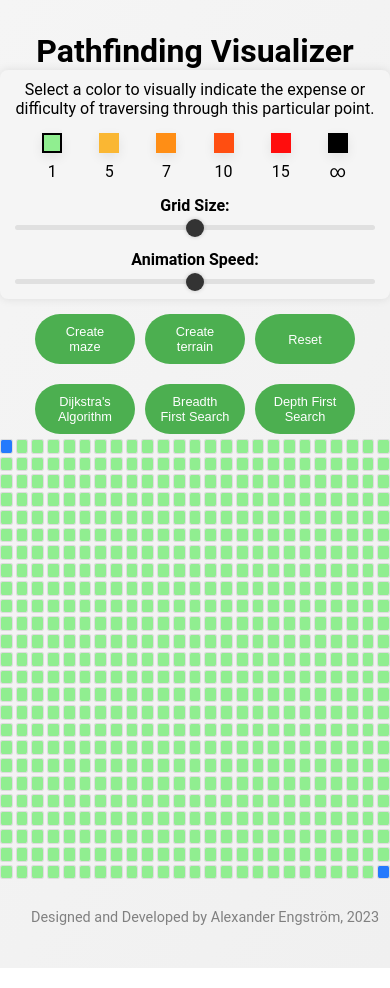
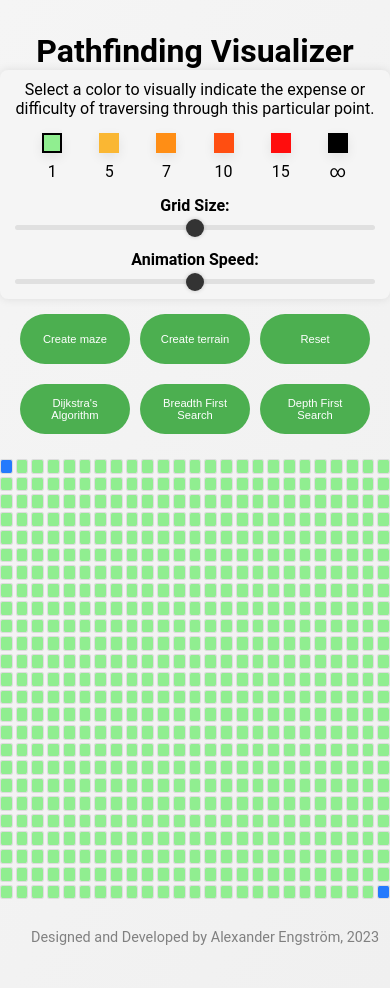
Before and after one commit to alexandengstrom/pathfinding-visualizer, a React (Vite) app: page / in a window 390 px wide. Shown: the top 988 px of the page. Built offline with nearby package versions, Linux system fonts and the light colour scheme.

Commit message:
made buttons smaller on mobile

```diff
--- a/src/index.css
+++ b/src/index.css
@@ -307,6 +307,7 @@ button:disabled:hover {
   }
 
   .grid-board {
+    margin-top: 20px;
     width: 100%;
   }
 
@@ -325,8 +326,8 @@ button:disabled:hover {
   }
 
   button {
-    width: 100px;
-    font-size: 0.8rem;
+    width: 110px;
+    font-size: 0.7rem;
     padding: 10px 15px;
     height: 50px;
     margin: 5px 5px;
@@ -338,6 +339,6 @@ button:disabled:hover {
   }
 
   .control-panel-buttons button {
-    width: 100px;
+    width: 110px;
   }
 }
```
